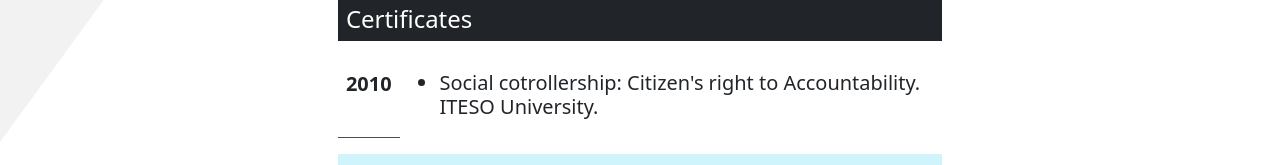
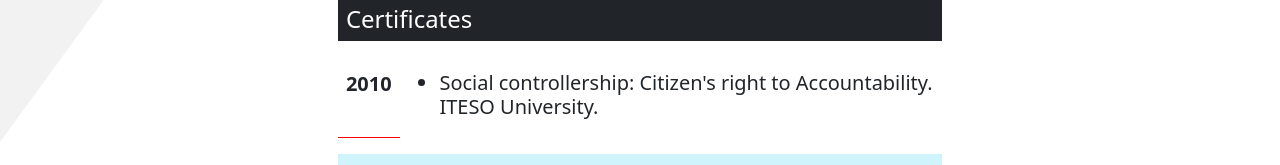
Before and after one commit to leobardooscar/portfolio, a plain HTML site: page c_e_s_s.html in a window 1280 px wide. Shown: the part 337-502 px from the top of the page. Drawn offline with nearby package versions, Linux system fonts and the light colour scheme.

Commit message:
Update c_e_s_s.html

```diff
--- a/c_e_s_s.html
+++ b/c_e_s_s.html
@@ -158,7 +158,7 @@
                      <td class="h5">2010</td>
                       <td class="h5">
                         <ul>
-                          <li> Social cotrollership: Citizen's right to Accountability. ITESO University. </li>
+                          <li> Social controllership: Citizen's right to Accountability. ITESO University. </li>
                        </ul>
                     </td>
                     </tr>
@@ -223,7 +223,7 @@
                                 <li> Economic, Political & Environmental context analysis. ITESO University.  </li>
                                 <li> Water, Governance & Political Ecology. ITESO University.</li>
                                 <li> Complex Thinking Paradigms. ITESO University.</li>
-                                <li> International Seminar on Communication & Society."Communication at the Center: Theory, Opinion & the Academic Field". ITESO University.</li>
+                                <li> International Seminar on Communication & Society. "Communication at the Center: Theory, Opinion & the Academic Field". ITESO University.</li>
                               </ul>
                       </td>
                   </tr>
```
